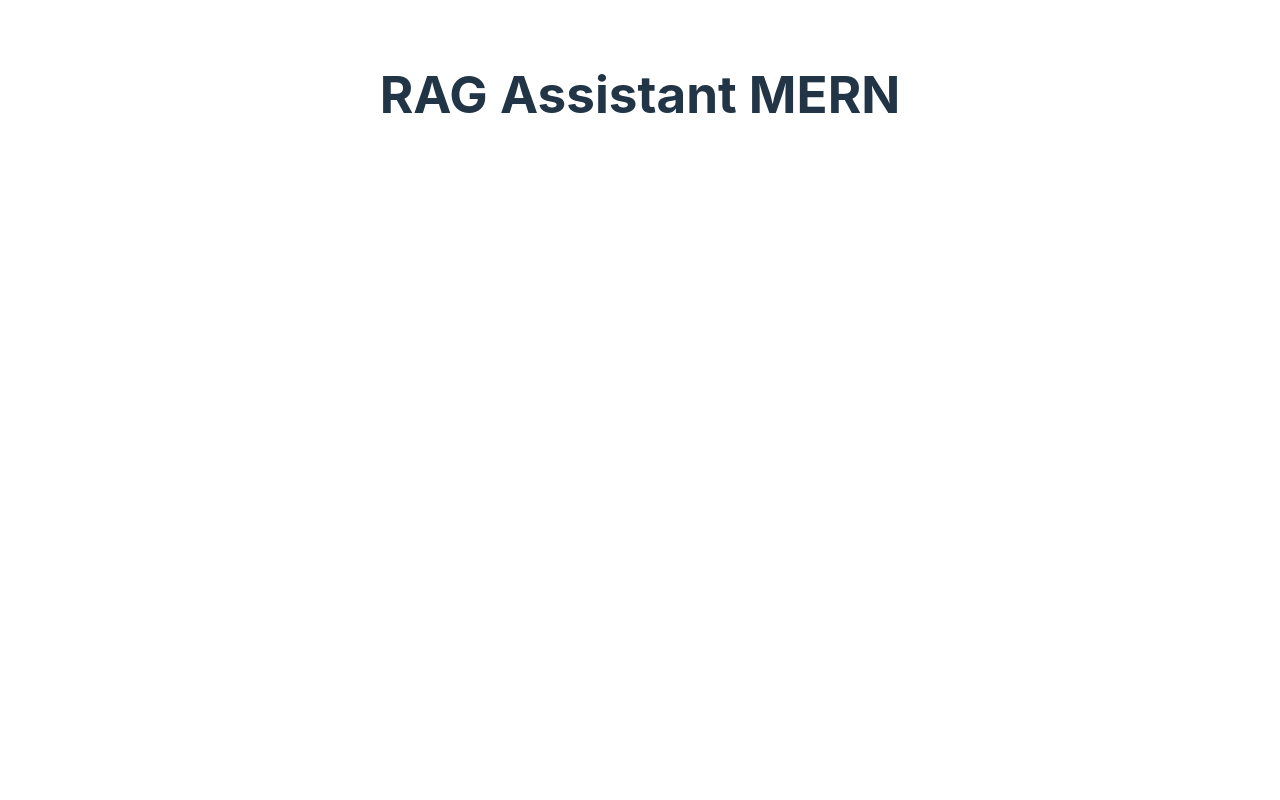
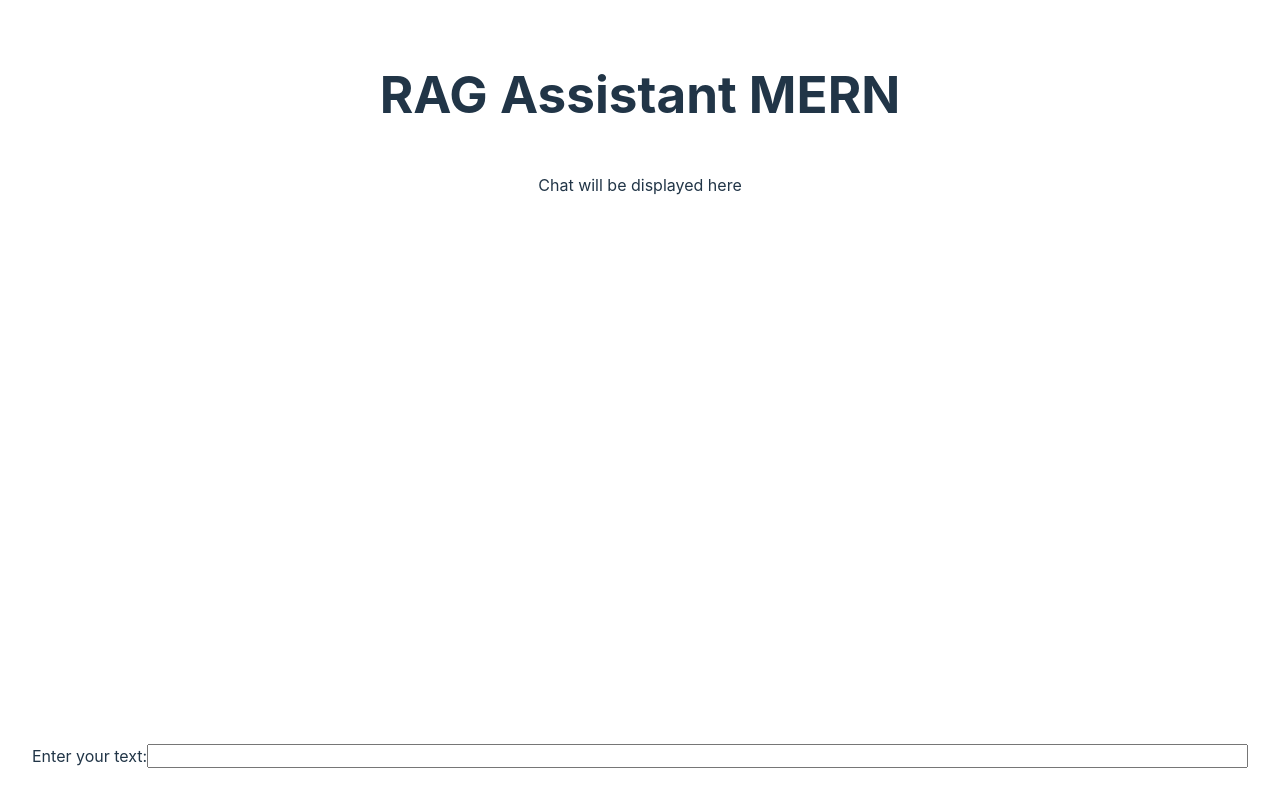
Before and after one commit to M-8-Hype/rag-assistant-mern, a React (Vite) app in the folder client/: page / in a window 1280 px wide. Built offline with nearby package versions, Linux system fonts and the light colour scheme.

Commit message:
CL | Create basic layout

```diff
--- a/client/src/App.jsx
+++ b/client/src/App.jsx
@@ -1,9 +1,11 @@
 import './App.scss'
+import Chat from './components/Chat.jsx'
 
 function App() {
     return (
         <>
             <h1>RAG Assistant MERN</h1>
+            <Chat />
         </>
     )
 }
--- /dev/null
+++ b/client/src/components/Chat.jsx
@@ -0,0 +1,17 @@
+import styles from './Chat.module.scss'
+
+const Chat = () => {
+    return (
+        <>
+            <div className={styles.chatOutput}>
+                <p>Chat will be displayed here</p>
+            </div>
+            <div className={styles.chatInput}>
+                <label htmlFor="name">Enter your text:</label>
+                <input type="text" name="name" id="name" required />
+            </div>
+        </>
+    )
+}
+
+export default Chat
--- /dev/null
+++ b/client/src/components/Chat.module.scss
@@ -0,0 +1,11 @@
+.chatInput {
+    flex: 0 0 auto;
+    display: flex;
+    input {
+        flex: 1 0 auto;
+    }
+}
+
+.chatOutput {
+    flex: 1 0 auto;
+}
```
